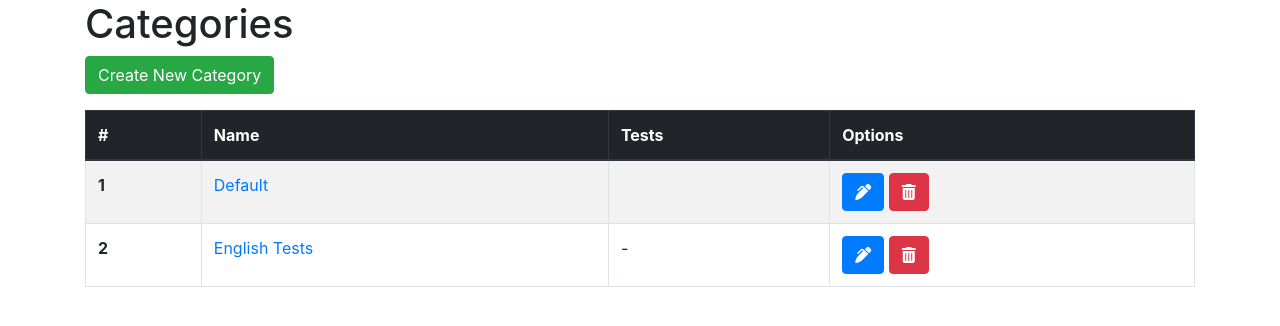
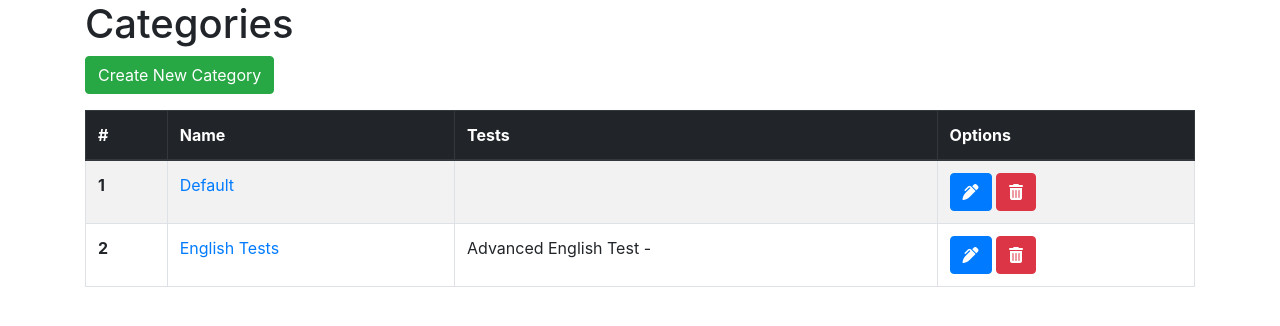
Before and after one commit to hassanaziz0012/lessons-with-a-native, a Django app: page /categories/ in a window 1280 px wide. Shown: the part 56-382 px from the top of the page. Run offline with Django 3.2, Linux system fonts and the light colour scheme; data comes from the database, SQL or seed files in the repository; some libraries are stand-ins or nearby versions.

Commit message:
Fixed bug with test_names not displaying

```diff
--- a/main/templates/main/categories.html
+++ b/main/templates/main/categories.html
@@ -68,7 +68,7 @@
                 <td>
                     {% for test in tests %}
                         {% if test.category == category %}
-                            {{test.name}} -
+                            {{test.test_name}} -
                         {% endif %}
                     {% endfor %}
                 </td>
```
